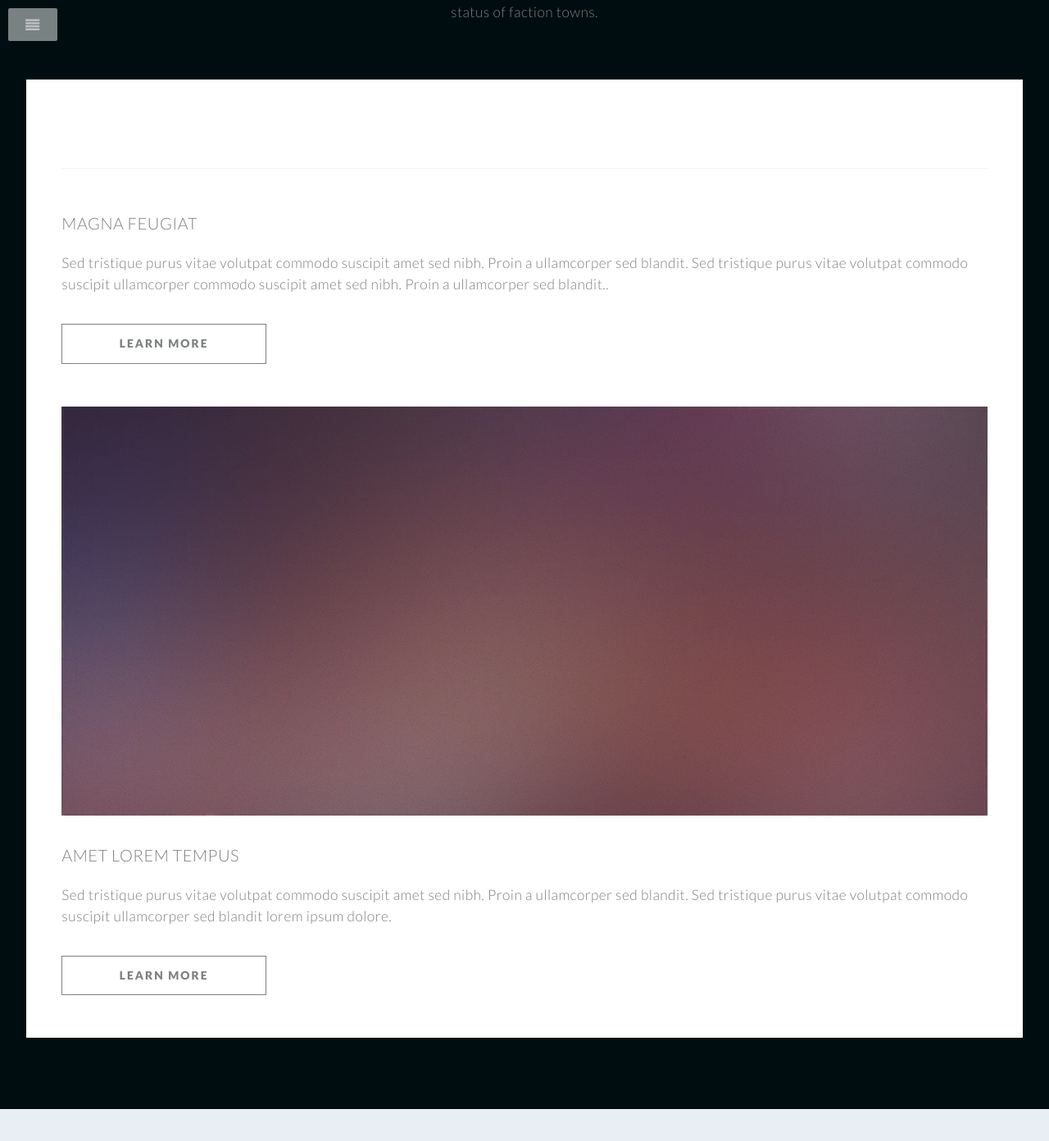
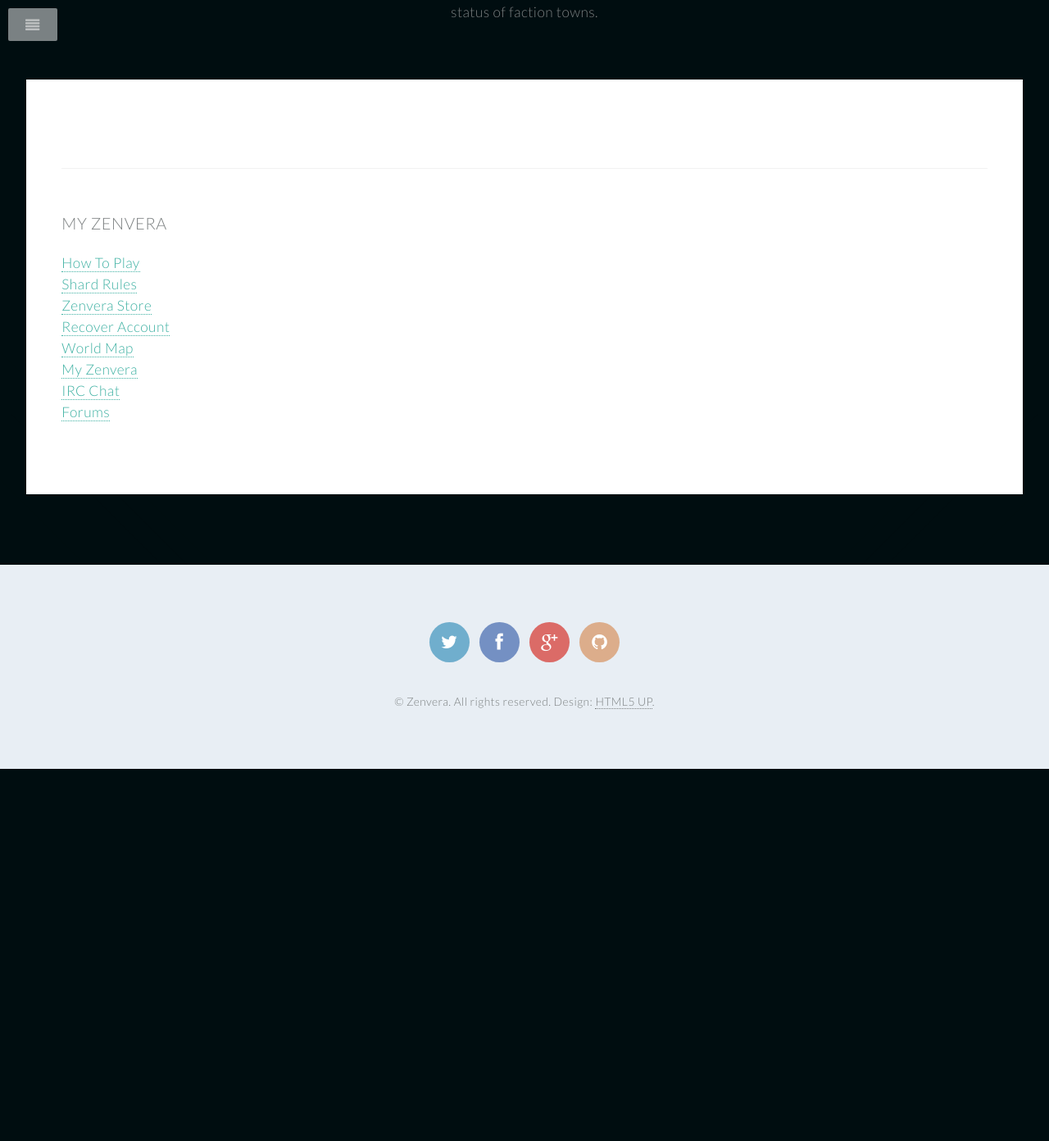
Before and after one commit to greeduomacro/zenvera.github.io, a Jekyll site: the page built from myzv.md, in a window 1280 px wide and 1400 px high, scrolled down 258 px. Shown: the top 1392 px of the window at 82% size. Built offline with Jekyll 4.4.1, drawn with Linux system fonts in a browser that asks for light colours; after the commit the page ends 1196 px from its top, so only the background shows below that.

Commit message:
factions

```diff
--- a/_layouts/myzv.html
+++ b/_layouts/myzv.html
@@ -22,26 +22,21 @@ layout: default
 									<div class="sidebar">
 										<section>
 											<header>
-												<h3>Magna Feugiat</h3>
+												<h3>My Zenvera</h3>
 											</header>
-											<p>Sed tristique purus vitae volutpat commodo suscipit amet sed nibh. Proin a ullamcorper sed blandit. Sed tristique purus vitae volutpat commodo suscipit ullamcorper commodo suscipit amet sed nibh. Proin a ullamcorper sed blandit..</p>
 											<footer>
-												<ul class="buttons">
-													<li><a href="#" class="button small">Learn More</a></li>
-												</ul>
-											</footer>
-										</section>
-
-										<section>
-											<a href="#" class="image feature"><img src="images/pic03.jpg" alt="" /></a>
-											<header>
-												<h3>Amet Lorem Tempus</h3>
-											</header>
-											<p>Sed tristique purus vitae volutpat commodo suscipit amet sed nibh. Proin a ullamcorper sed blandit. Sed tristique purus vitae volutpat commodo suscipit ullamcorper sed blandit lorem ipsum dolore.</p>
-											<footer>
-												<ul class="buttons">
-													<li><a href="#" class="button small">Learn More</a></li>
-												</ul>
+											<nav>
+                            					<ul>
+                            						<li><a href="how-to.html">How To Play</a></li>
+                            						<li><a href="rules.html">Shard Rules</a></li>
+                            						<li><a href="store.html">Zenvera Store</a></li>
+                            						<li><a href="account.html">Recover Account</a></li>
+                            						<li><a href="http://maps.zenvera.com">World Map</a></li>
+                            						<li><a href="myzv.html">My Zenvera</a></li>
+                            						<li><a href="https://webchat.freenode.net/?channels=%23zenvera&uio=d4">IRC Chat</a></li>
+                            						<li><a href="http://forums.zenvera.com">Forums</a></li>
+				                            	</ul>
+			                            	</nav>
 											</footer>
 										</section>
 									</div>
```
